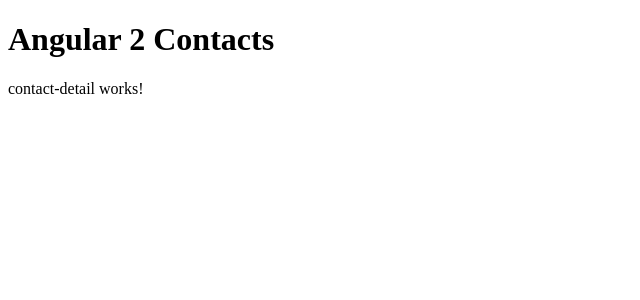
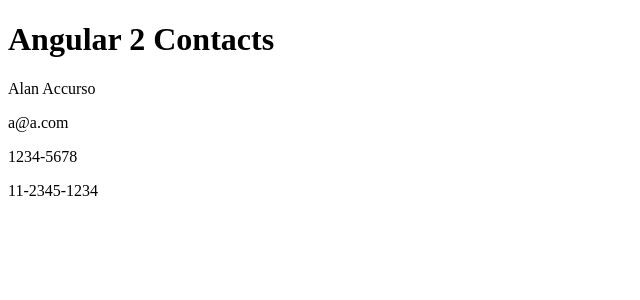
Before and after one commit to aaccurso/angular2-contacts, an Angular app: page /contact/1 in a window 1280 px wide. Shown: the top 300 px of the page, without its empty margins (0-640 px from the left). Built offline with nearby package versions, Linux system fonts and the light colour scheme.

Commit message:
Create contact service

```diff
--- a/src/app/app.module.ts
+++ b/src/app/app.module.ts
@@ -5,6 +5,7 @@
 import { routing, appRoutingProviders } from './app-routing.module';
 
 import { AppComponent } from './app.component';
+import { ContactService } from './contact/contact.service';
 import { ContactListComponent } from './contact-list/contact-list.component';
 import { ContactDetailComponent } from './contact-detail/contact-detail.component';
 
@@ -20,7 +21,10 @@
     FormsModule,
     HttpModule
   ],
-  providers: [appRoutingProviders],
+  providers: [
+    appRoutingProviders,
+    ContactService
+  ],
   bootstrap: [AppComponent]
 })
 export class AppModule { }
--- a/src/app/contact-detail/contact-detail.component.html
+++ b/src/app/contact-detail/contact-detail.component.html
@@ -1,3 +1,12 @@
 <p>
-  contact-detail works!
+  {{contact.name}}
 </p>
+<p>
+  {{contact.email}}
+</p>
+<p>
+  {{contact.phoneNumber}}
+</p>
+<p>
+  {{contact.cellPhoneNumber}}
+</p>
--- a/src/app/contact-detail/contact-detail.component.ts
+++ b/src/app/contact-detail/contact-detail.component.ts
@@ -1,5 +1,8 @@
 import { Component, OnInit } from '@angular/core';
 import { Router, ActivatedRoute, Params } from '@angular/router';
+
+import { Contact } from '../contact/contact';
+import { ContactService } from '../contact/contact.service';
 
 @Component({
   selector: 'app-contact-detail',
@@ -8,16 +11,21 @@
 })
 export class ContactDetailComponent implements OnInit {
 
+  contact: Contact;
+
   constructor(
     private route: ActivatedRoute,
-    private router: Router
+    private router: Router,
+    private contactService: ContactService
   ) {}
 
+  getContact() {
+    let id = +this.route.snapshot.params['id']; // (+) converts string 'id' to a number
+    this.contactService.findOne(id).subscribe(contact => this.contact = contact);
+  }
+
   ngOnInit() {
-    this.route.params.forEach((params: Params) => {
-      let id = +params['id']; // (+) converts string 'id' to a number
-      // this.service.getContact(id).then(contact => this.contact = contact);
-    });
+    this.getContact();
   }
 
 }
--- a/src/app/contact-list/contact-list.component.ts
+++ b/src/app/contact-list/contact-list.component.ts
@@ -2,6 +2,7 @@
 import { Router } from '@angular/router';
 
 import { Contact } from '../contact/contact';
+import { ContactService } from '../contact/contact.service';
 
 @Component({
   selector: 'app-contact-list',
@@ -9,22 +10,24 @@
   styleUrls: ['./contact-list.component.css']
 })
 export class ContactListComponent implements OnInit {
-  contacts: Contact[] = [
-    {
-      id: 1,
-      name: 'Alan Accurso',
-      email: 'a@a.com',
-      phoneNumber: '1234-5678',
-      cellPhoneNumber: '11-2345-1234'
-    }
-  ];
 
-  constructor(private router: Router) {}
+  contacts: Contact[];
+
+  constructor(
+    private router: Router,
+    private contactService: ContactService
+  ) {}
 
   onSelect(contact: Contact) {
     this.router.navigate(['/contact', contact.id]);
   }
 
-  ngOnInit() {}
+  getContacts() {
+    this.contactService.findAll().subscribe(contacts => this.contacts = contacts);
+  }
+
+  ngOnInit() {
+    this.getContacts();
+  }
 
 }
--- a/src/app/contact/contact.service.ts
+++ b/src/app/contact/contact.service.ts
@@ -1,8 +1,25 @@
 import { Injectable } from '@angular/core';
+import { Observable } from 'rxjs/Observable';
+
+import { Contact } from './contact';
+import { contactsMock } from './contacts-mock';
 
 @Injectable()
 export class ContactService {
 
-  constructor() { }
+  findAll(): Observable<Contact[]> {
+    return Observable.create(observer => {
+      observer.next(contactsMock);
+      observer.complete();
+    });
+  }
+
+  findOne(id: number): Observable<Contact> {
+    let contacts = contactsMock.filter(contact => contact.id === id);
+    return Observable.create(observer => {
+      observer.next(contacts[0]);
+      observer.complete();
+    });
+  }
 
 }
--- /dev/null
+++ b/src/app/contact/contacts-mock.ts
@@ -0,0 +1,17 @@
+import { Contact } from './contact';
+
+export const contactsMock: Contact[] = [
+    {
+        id: 1,
+        name: 'Alan Accurso',
+        email: 'a@a.com',
+        phoneNumber: '1234-5678',
+        cellPhoneNumber: '11-2345-1234'
+    },
+    {
+        id: 2,
+        name: 'Mr Robot',
+        email: 'mr@robot.com',
+        phoneNumber: '1234-1234'
+    }
+];
```
